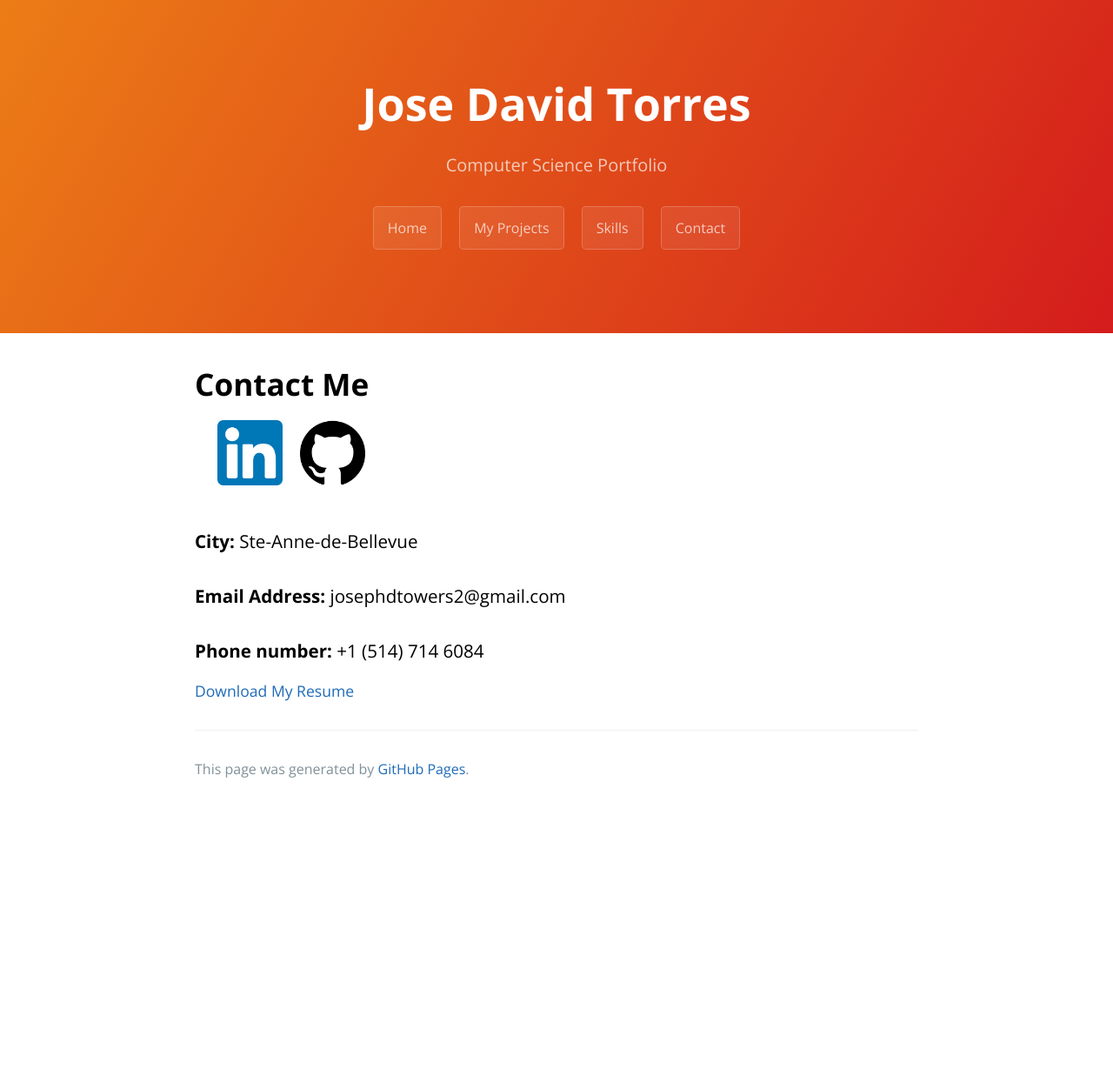
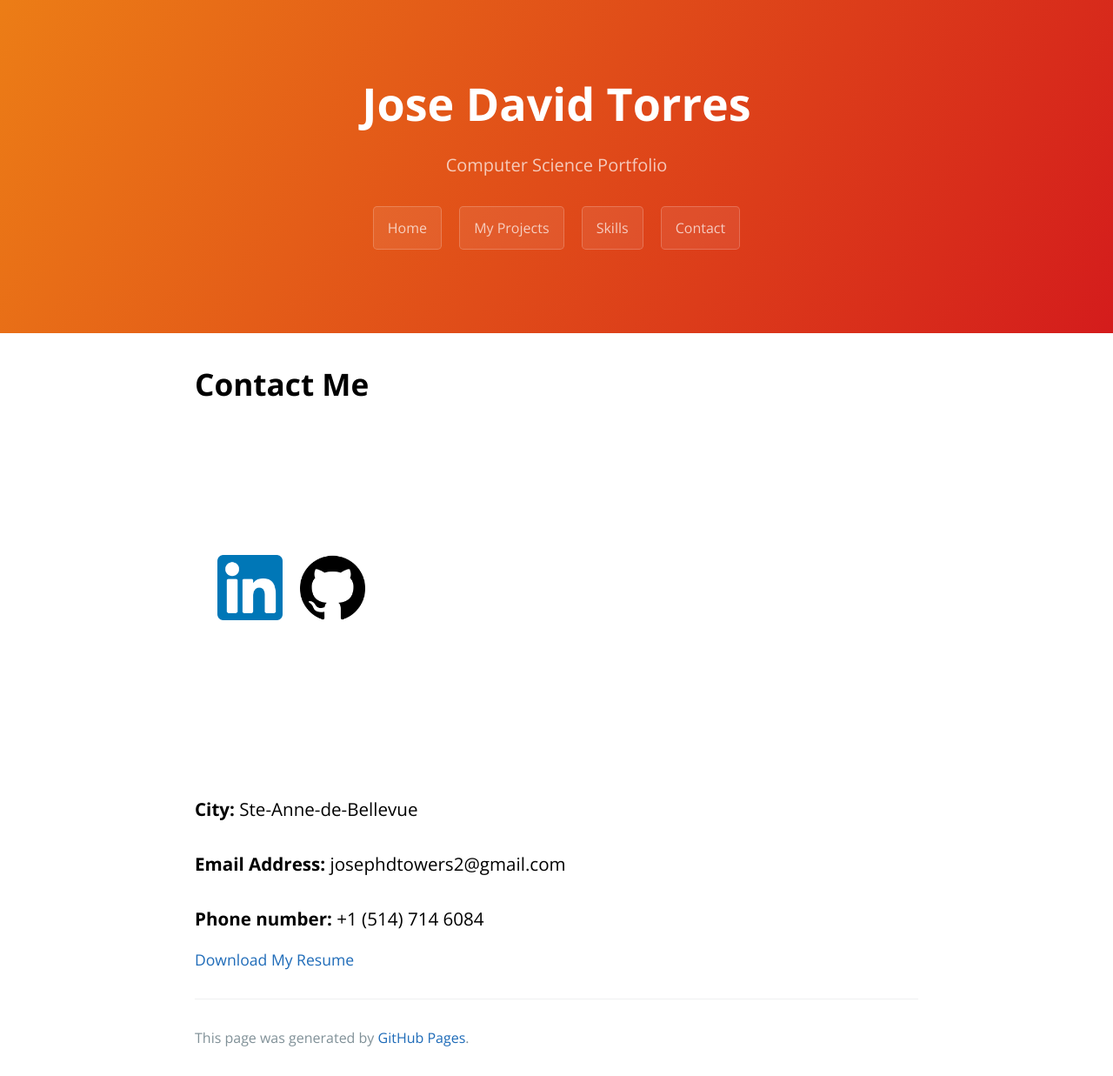
Before and after one commit to Josed0912/josed0912.github.io, a Jekyll site: the page built from pages/contact.md, in a window 1280 px wide. Shown: the whole page at 87% size. Built offline with Jekyll 4.4.1, drawn with Linux system fonts in a browser that asks for light colours; before the commit the page ends 928 px from its top, so only the background shows below that.

Commit message:
Update style.scss

```diff
--- a/assets/css/style.scss
+++ b/assets/css/style.scss
@@ -9,7 +9,7 @@
             align-items: center;
             max-width: 800px; /* Adjust the width as needed */
             margin: auto;
-            max-height: 400px;
+            height: 400px;
         }
 
         /* Left side (title and text) */
```
